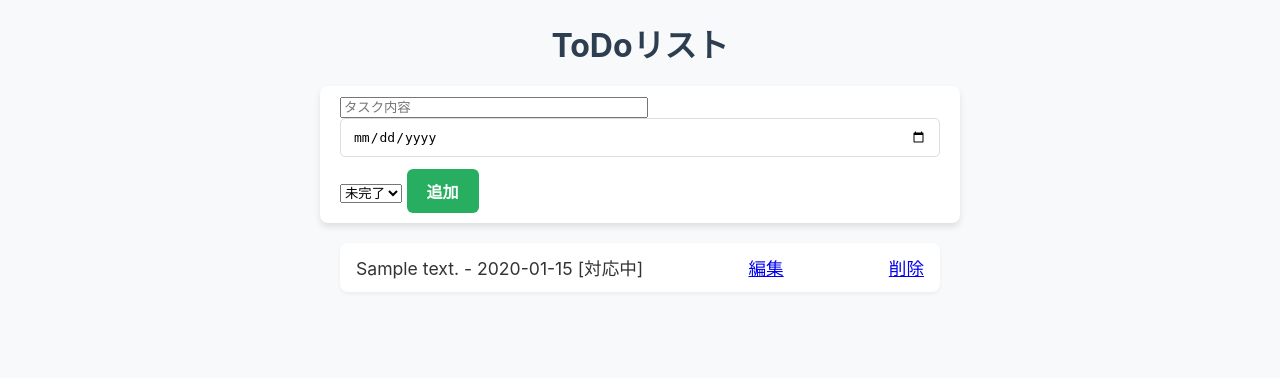
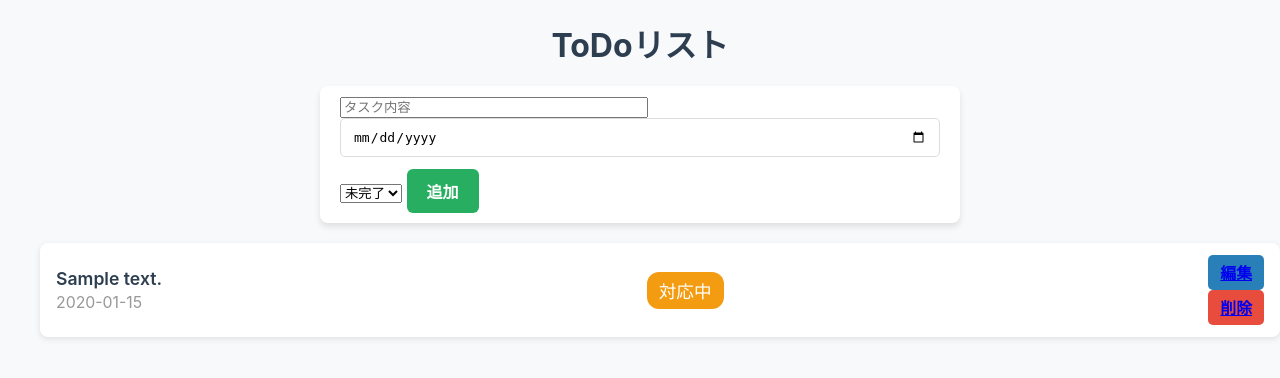
Before and after one commit to Yuto-design/time-task-app, a PHP site: page /todo.php in a window 1280 px wide. Shown: the top 378 px of the page. Run offline with PHP 8.4, Linux system fonts and the light colour scheme; tables that the repository leaves empty hold one stand-in row (values such as "Sample post").

Commit message:
4 commit

```diff
--- a/public/style.css
+++ b/public/style.css
@@ -71,43 +71,10 @@ form button:hover {
     background-color: #219150;
 }
 
-ul {
-    max-width: 600px;
-    margin: 0 auto 50px auto;
-    padding-left: 0;
-    list-style: none;
-}
-
-ul li {
-    background-color: white;
-    border-radius: 8px;
-    padding: 12px 16px;
-    margin-bottom: 10px;
-    box-shadow: 0 2px 4px rgb(0 0 0 / 0.05);
-    font-size: 1.1em;
-    display: flex;
-    justify-content: space-between;
-    align-items: center;
-}
-
-.status {
-    font-weight: 600;
-    color: #555;
-    margin-left: 15px;
-}
-
-.status.done {
-    color: #27ae60;
-}
-
-.status.pending {
-    color: #e67e22;
-}
-
-button.delete-btn {
-    background-color: #e74c3c;
+.edit-button {
+    background-color: #2980b9;
     border: none;
-    color: white;
+    color: #fff;
     border-radius: 5px;
     padding: 6px 12px;
     cursor: pointer;
@@ -116,7 +83,23 @@ button.delete-btn {
     transition: background-color 0.3s ease;
 }
 
-button.delete-btn:hover {
+.edit-button:hover {
+    background-color: #4a33cc;
+}
+
+.delete-button {
+    background-color: #e74c3c;
+    border: none;
+    color: #fff;
+    border-radius: 5px;
+    padding: 6px 12px;
+    cursor: pointer;
+    font-weight: 700;
+    font-size: 0.9em;
+    transition: background-color 0.3s ease;
+}
+
+.delete-button:hover {
     background-color: #c0392b;
 }
 
@@ -133,6 +116,63 @@ button.delete-btn:hover {
     cursor: pointer;
 }
 
+ul li {
+    display: flex;
+    justify-content: space-between;
+    align-items: center;
+    padding: 12px 16px;
+    margin-bottom: 10px;
+    background-color: white;
+    border-radius: 8px;
+    box-shadow: 0 2px 6px rgba(0,0,0,0.1);
+    font-size: 1.1em;
+    transition: background-color 0.3s ease;
+}
+
+ul li:hover {
+    background-color: #f0f8ff;
+}
+
+.task-info {
+    display: flex;
+    flex-direction: column;
+    max-width: 60%;
+    overflow-wrap: break-word;
+}
+
+.task-content {
+    font-weight: 600;
+    color: #2c3e50;
+    margin-bottom: 4px;
+}
+
+.task-due {
+    font-size: 0.9em;
+    color: #999;
+}
+
+.status {
+    font-weight: 70;
+    padding: 6px 12px;
+    border-radius: 12px;
+    min-width: 16px;
+    text-align: center;
+    color: white;
+    user-select: none;
+}
+
+.status-0 {
+    background-color: #e74c3c;
+}
+
+.status-1 {
+    background-color: #f39c12;
+}
+
+.status-2 {
+    background-color: #27ae60;
+}
+
 @media (max-width: 640px) {
     form, ul {
         width: 90%;
--- a/public/todo.php
+++ b/public/todo.php
@@ -38,23 +38,30 @@
             <input name="content" required placeholder="タスク内容" style="width:300px;" />
             <input type="date" name="due_date" />
             <select name="status">
-                <option value="0">未完了</option>
-                <option value="1">対応中</option>
-                <option value="2">完了</option>
+                <div class="status-1"><option value="0">未完了</option></div>
+                <div class="status-2"><option value="1">対応中</option></div>
+                <div class="status-3"><option value="2">完了</option></div>
             </select>
             <button>追加</button>
         </form>
 
+        <div class="todo-card">
             <ul>
                 <?php foreach ($todos as $todo): ?>
                     <?php $status = $todo['status'] ?? 0; ?>
                     <li>
-                <?= htmlspecialchars($todo['content']) ?> - <?= htmlspecialchars($todo['due_date']) ?: '期限なし' ?>
-                [<?= statusLabel($status) ?>]
-                <a href="./function/edit.php?id=<?= $todo['id'] ?>">編集</a>
-                <a href="./function/delete.php?id=<?= $todo['id'] ?>" onclick="return confirm('削除しますか？')">削除</a>
+                        <div class="task-info">
+                            <div class="task-content"><?= htmlspecialchars($todo['content']) ?></div>
+                            <div class="task-due"><?= htmlspecialchars($todo['due_date']) ?: '期限なし' ?></div>
+                        </div>
+                        <div class="status status-<?= $status ?>"><?= statusLabel($status) ?></div>
+                        <div class="actions">
+                            <div class="edit-button"><a href="./function/edit.php?id=<?= $todo['id'] ?>">編集</a></div>
+                            <div class="delete-button"><a href="./function/delete.php?id=<?= $todo['id'] ?>" onclick="return confirm('削除しますか？')">削除</a></div>
+                        </div>
                     </li>
                 <?php endforeach; ?>
             </ul>
+        </div>
     </body>
 </html>
```
Lines whose indentation alone changed are shown as unchanged.
